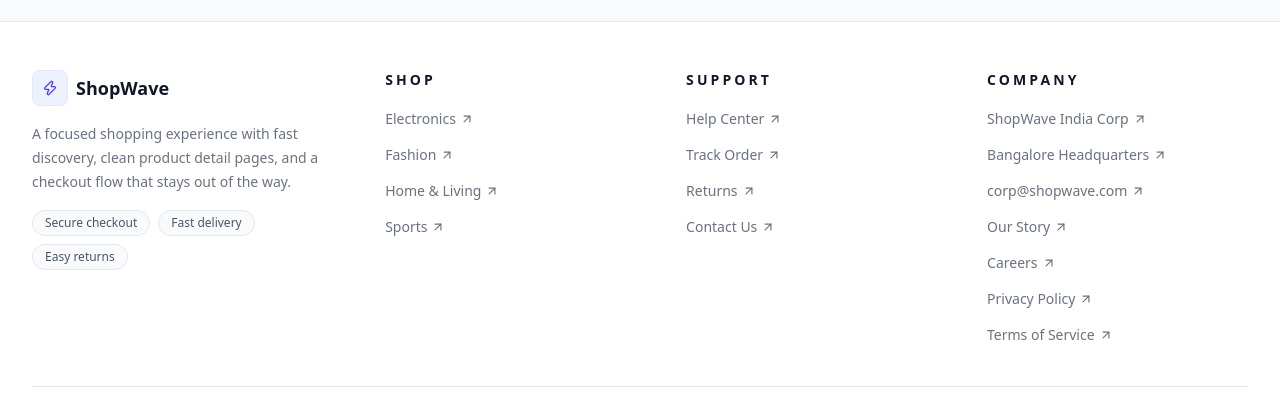
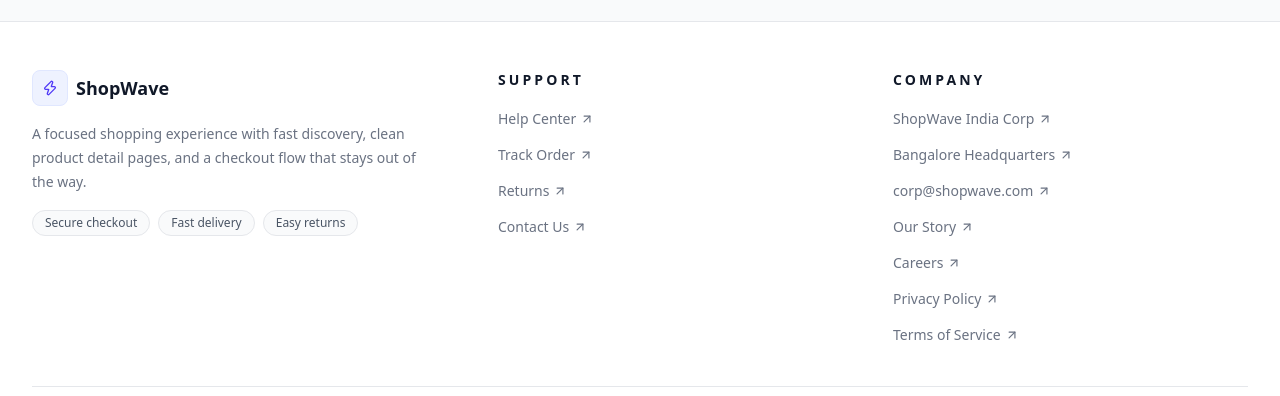
Before and after one commit to PraneshSasi/ecommerce, a Next.js app: page / in a window 1280 px wide. Shown: the part 1440-1836 px from the top of the page. Built offline with nearby package versions, Linux system fonts and the light colour scheme; no server answers; the database is empty.

Commit message:
feat: Remove Shop category list column from Footer

```diff
--- a/src/components/layout/Footer.tsx
+++ b/src/components/layout/Footer.tsx
@@ -4,15 +4,6 @@ import Link from "next/link";
 import { ArrowUpRight, Zap } from "lucide-react";
 
 const columns = [
-  {
-    title: "Shop",
-    links: [
-      { name: "Electronics", href: "/?category=Electronics#products" },
-      { name: "Fashion", href: "/?category=Fashion#products" },
-      { name: "Home & Living", href: "/?category=Home#products" },
-      { name: "Sports", href: "/?category=Sports#products" },
-    ],
-  },
   {
     title: "Support",
     links: [
@@ -40,7 +31,7 @@ export default function Footer() {
   return (
     <footer className="border-t border-gray-200 bg-white">
       <div className="mx-auto max-w-7xl px-4 py-12 sm:px-6 lg:px-8">
-        <div className="grid gap-10 md:grid-cols-[1.2fr_1fr_1fr_1fr]">
+        <div className="grid gap-10 md:grid-cols-[1.2fr_1fr_1fr]">
           <div className="space-y-4">
             <Link href="/" className="inline-flex items-center gap-2">
               <div className="flex h-9 w-9 items-center justify-center rounded-lg border border-indigo-100 bg-indigo-50 text-indigo-600">
```
